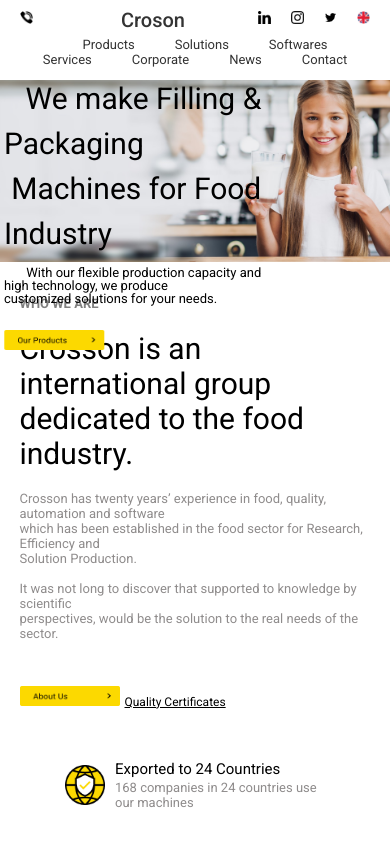
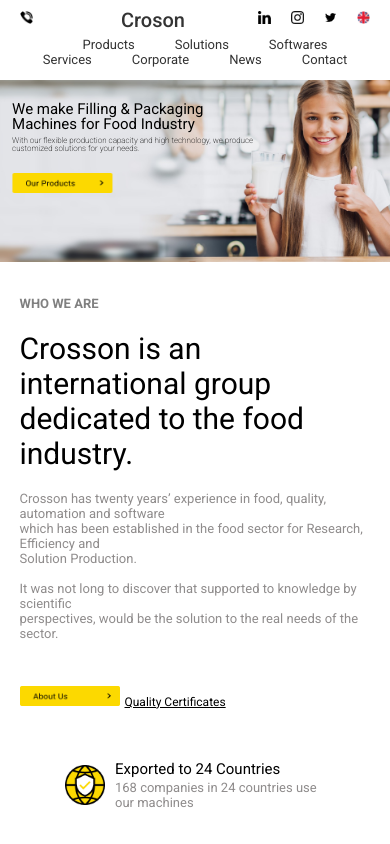
Before and after one commit to KartikNavale/Brand-Web-Page, a React (Create React App) app: page / in a window 390 px wide. Shown: the top 844 px of the page. Built offline with nearby package versions, Linux system fonts and the light colour scheme.

Commit message:
Overlay commit

```diff
--- a/src/components/Header.css
+++ b/src/components/Header.css
@@ -107,10 +107,10 @@
     .navbar {
       padding: 10px;
     }
-     .logo-left{
+    /* .logo-left{
       display: flex;
      } */
-      .logo-left-txt {
+     /* .logo-left-txt {
       font-size: 3px!important;
-     }
+     } */
   }
--- a/src/components/Home.css
+++ b/src/components/Home.css
@@ -54,12 +54,24 @@
     text-align-last: left;
 
     position: absolute;
-    top: 12%;
+    top: 15%;
     left: 34%;
     transform: translate(-50%, -50%);
     text-align: right;
     color: black;
     height: 50px;
+  }
+  .para-1 {
+    font-size: 15px;
+    font-weight: 400;
+    line-height: 1;
+    margin-bottom: 5px;
+  }
+  .para-2 {
+    font-size: 8px;
+    font-weight:200;
+    line-height:1;
+    margin-bottom:5px;
   }
 }
 /* First Div */
```
